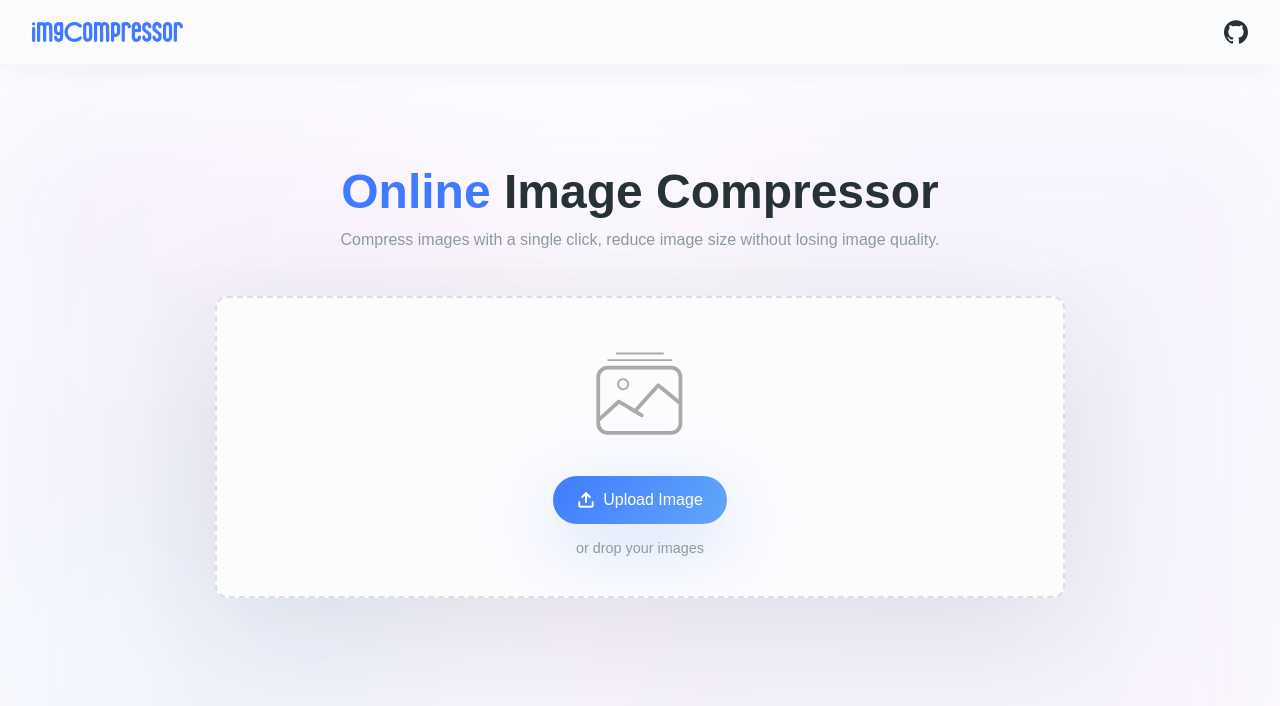
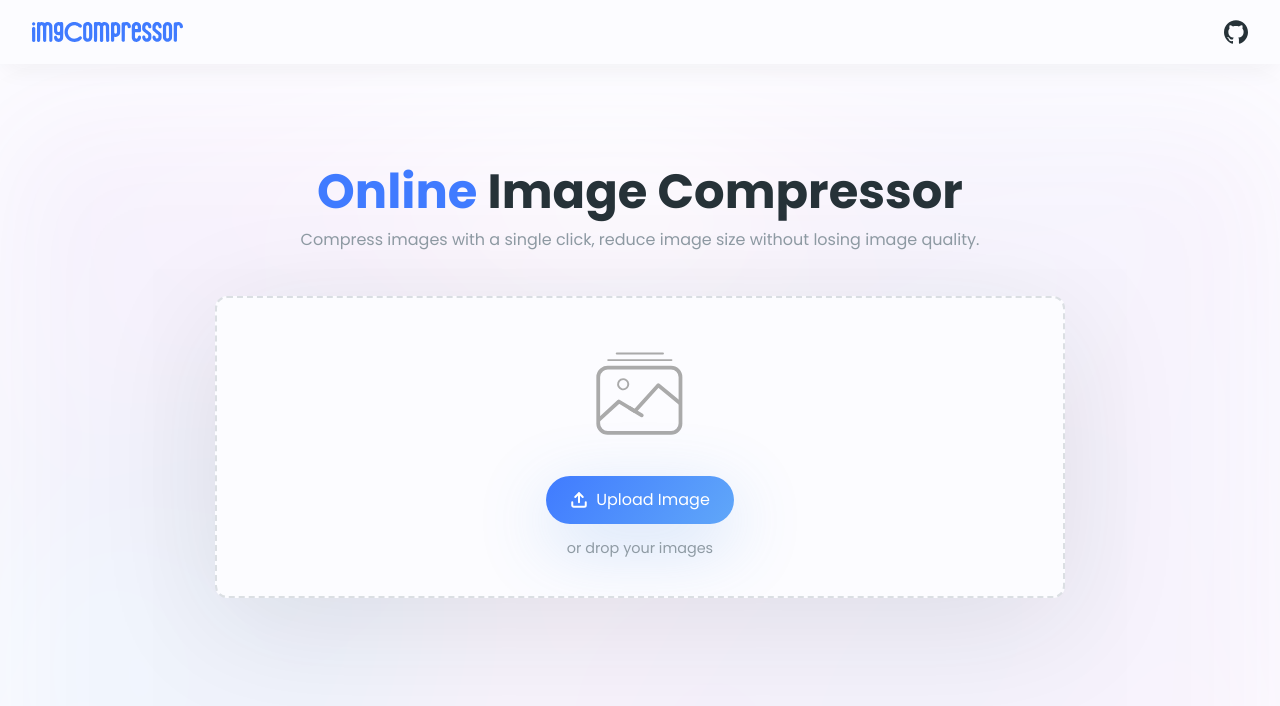
Before and after one commit to akshayraj-1/img-compressor, a React (Vite) app in the folder frontend/: page / in a window 1280 px wide. Shown: the top 706 px of the page. Built offline with nearby package versions, Linux system fonts and the light colour scheme.

Commit message:
Modified main.scss

```diff
--- a/frontend/src/main.scss
+++ b/frontend/src/main.scss
@@ -1,6 +1,42 @@
 @tailwind base;
 @tailwind components;
 @tailwind utilities;
+
+@font-face {
+  font-family: 'Poppins';
+  font-style: normal;
+  font-weight: 400;
+  font-display: swap;
+  src: url('/fonts/Poppins-Regular.woff2') format('woff2');
+  unicode-range: U+0000-00FF, U+0131, U+0152-0153, U+02BB-02BC, U+02C6, U+02DA, U+02DC, U+0304, U+0308, U+0329, U+2000-206F, U+20AC, U+2122, U+2191, U+2193, U+2212, U+2215, U+FEFF, U+FFFD;
+}
+
+@font-face {
+  font-family: 'Poppins';
+  font-style: normal;
+  font-weight: 500;
+  font-display: swap;
+  src: url('/fonts/Poppins-Medium.woff2') format('woff2');
+  unicode-range: U+0000-00FF, U+0131, U+0152-0153, U+02BB-02BC, U+02C6, U+02DA, U+02DC, U+0304, U+0308, U+0329, U+2000-206F, U+20AC, U+2122, U+2191, U+2193, U+2212, U+2215, U+FEFF, U+FFFD;
+}
+
+@font-face {
+  font-family: 'Poppins';
+  font-style: normal;
+  font-weight: 600;
+  font-display: swap;
+  src: url('/fonts/Poppins-SemiBold.woff2') format('woff2');
+  unicode-range: U+0000-00FF, U+0131, U+0152-0153, U+02BB-02BC, U+02C6, U+02DA, U+02DC, U+0304, U+0308, U+0329, U+2000-206F, U+20AC, U+2122, U+2191, U+2193, U+2212, U+2215, U+FEFF, U+FFFD;
+}
+
+@font-face {
+  font-family: 'Poppins';
+  font-style: normal;
+  font-weight: 700;
+  font-display: swap;
+  src: url('/fonts/Poppins-Bold.woff2') format('woff2');
+  unicode-range: U+0000-00FF, U+0131, U+0152-0153, U+02BB-02BC, U+02C6, U+02DA, U+02DC, U+0304, U+0308, U+0329, U+2000-206F, U+20AC, U+2122, U+2191, U+2193, U+2212, U+2215, U+FEFF, U+FFFD;
+}
 
 * {
   @apply
```
